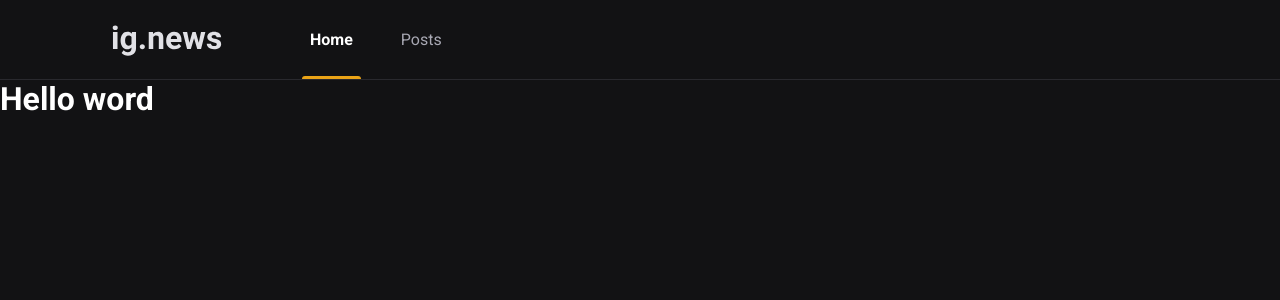
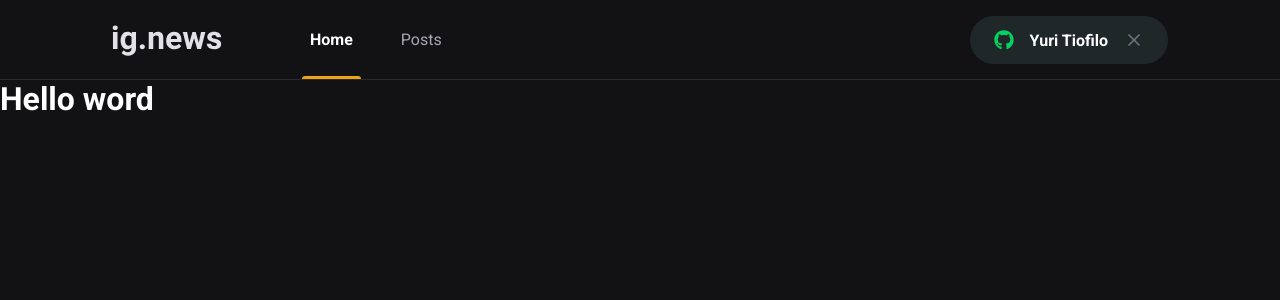
Before and after one commit to Yuri-Tiofilo/ig-news, a Next.js app: page / in a window 1280 px wide. Shown: the top 300 px of the page. Built offline with nearby package versions, Linux system fonts and the light colour scheme.

Commit message:
final header the functional part is missing

```diff
--- a/package.json
+++ b/package.json
@@ -14,6 +14,7 @@
     "next": "10.0.9",
     "react": "17.0.2",
     "react-dom": "17.0.2",
+    "react-icons": "^4.2.0",
     "sass": "^1.32.8"
   },
   "devDependencies": {
--- a/src/components/Header/index.tsx
+++ b/src/components/Header/index.tsx
@@ -1,3 +1,5 @@
+import { SignInButton } from '../SignInButton'
+
 import styles from './styles.module.scss'
 
 export function Header(): JSX.Element {
@@ -11,6 +13,8 @@
           </a>
           <a href="">Posts</a>
         </nav>
+
+        <SignInButton />
       </div>
     </header>
   )
--- a/src/components/Header/styles.module.scss
+++ b/src/components/Header/styles.module.scss
@@ -51,4 +51,8 @@
       }
     }
   }
+
+  > button {
+    margin-left: auto;
+  }
 }
--- /dev/null
+++ b/src/components/SignInButton/index.tsx
@@ -0,0 +1,28 @@
+import { FaGithub } from 'react-icons/fa'
+import { FiX } from 'react-icons/fi'
+
+import styles from './styles.module.scss'
+
+export function SignInButton () {
+  const isUserLoggedIn = true;
+
+  return isUserLoggedIn ? (
+    <button
+      type="button"
+      className={styles.signInButton}
+    >
+      <FaGithub color="#04d361" />
+      Yuri Tiofilo
+
+      <FiX color="#737380" className={styles.closeIcon} />
+    </button>
+  ) : (
+    <button
+      type="button"
+      className={styles.signInButton}
+    >
+      <FaGithub color="#eba417" />
+      Sign In with GitHub
+    </button>
+  )
+}
--- /dev/null
+++ b/src/components/SignInButton/styles.module.scss
@@ -0,0 +1,35 @@
+.signInButton {
+  height: 3rem;
+  border-radius: 3rem;
+
+  background-color: var(--gray-850);
+
+  border: 0;
+  padding: 0 1.5rem;
+
+  display: flex;
+  justify-content: center;
+  align-items: center;
+
+  color: var(--white);
+  font-weight: bold;
+
+  svg {
+    width: 20px;
+    height: 20px;
+
+    &.closeIcon {
+      margin-left: 1rem;
+    }
+  }
+
+  svg:first-child {
+    margin-right: 1rem;
+  }
+
+  transition: filter 0.2s;
+
+  &:hover {
+    filter: brightness(0.8);
+  }
+}
--- a/src/styles/global.scss
+++ b/src/styles/global.scss
@@ -12,6 +12,7 @@
   --gray-100: #e1e1e6;
   --gray-300: #a8a8b3;
   --gray-800: #29292e;
+  --gray-850: #1f2729;
   --gray-900: #121214;
 
   --cyan-500: #61dafb;
```
Also changed, not shown: 2 other files (tests, documents, lock files or other folders).
